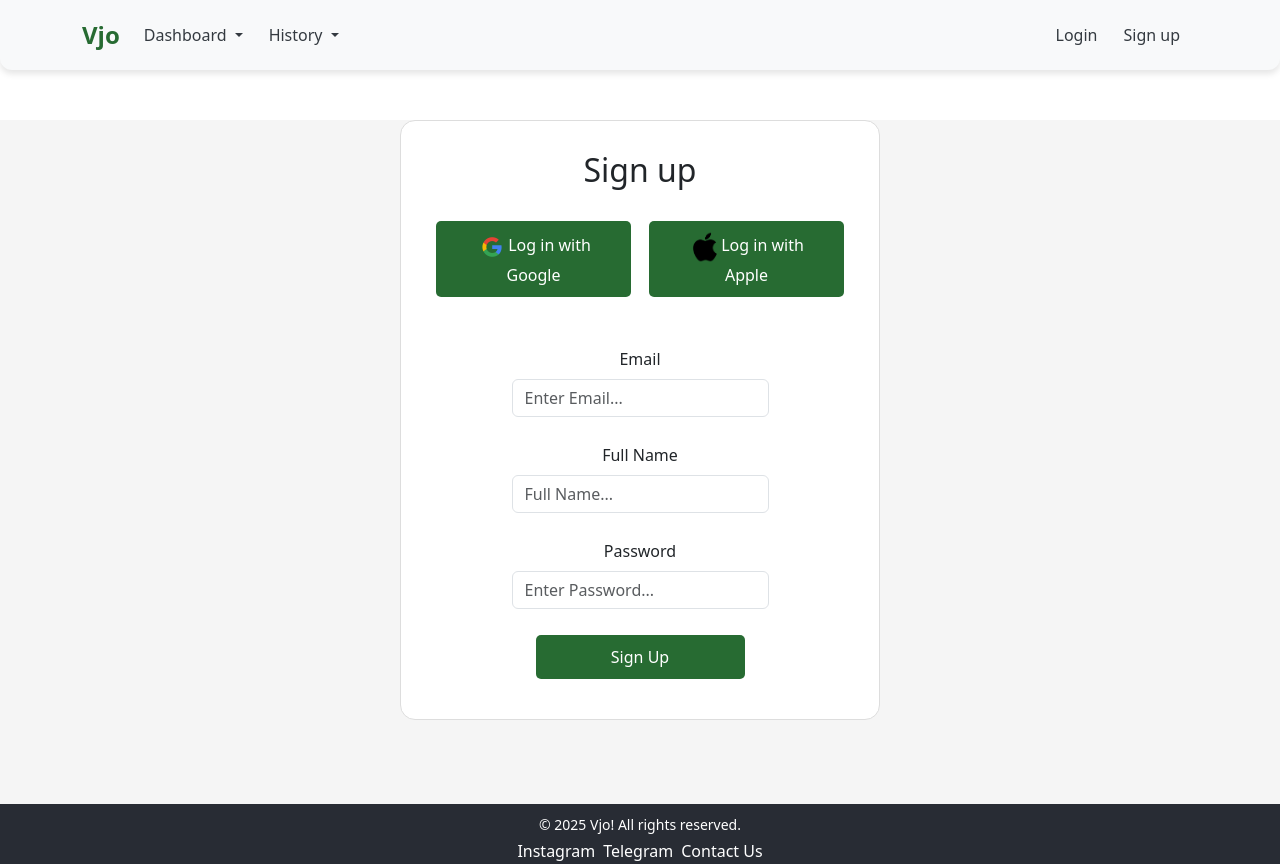
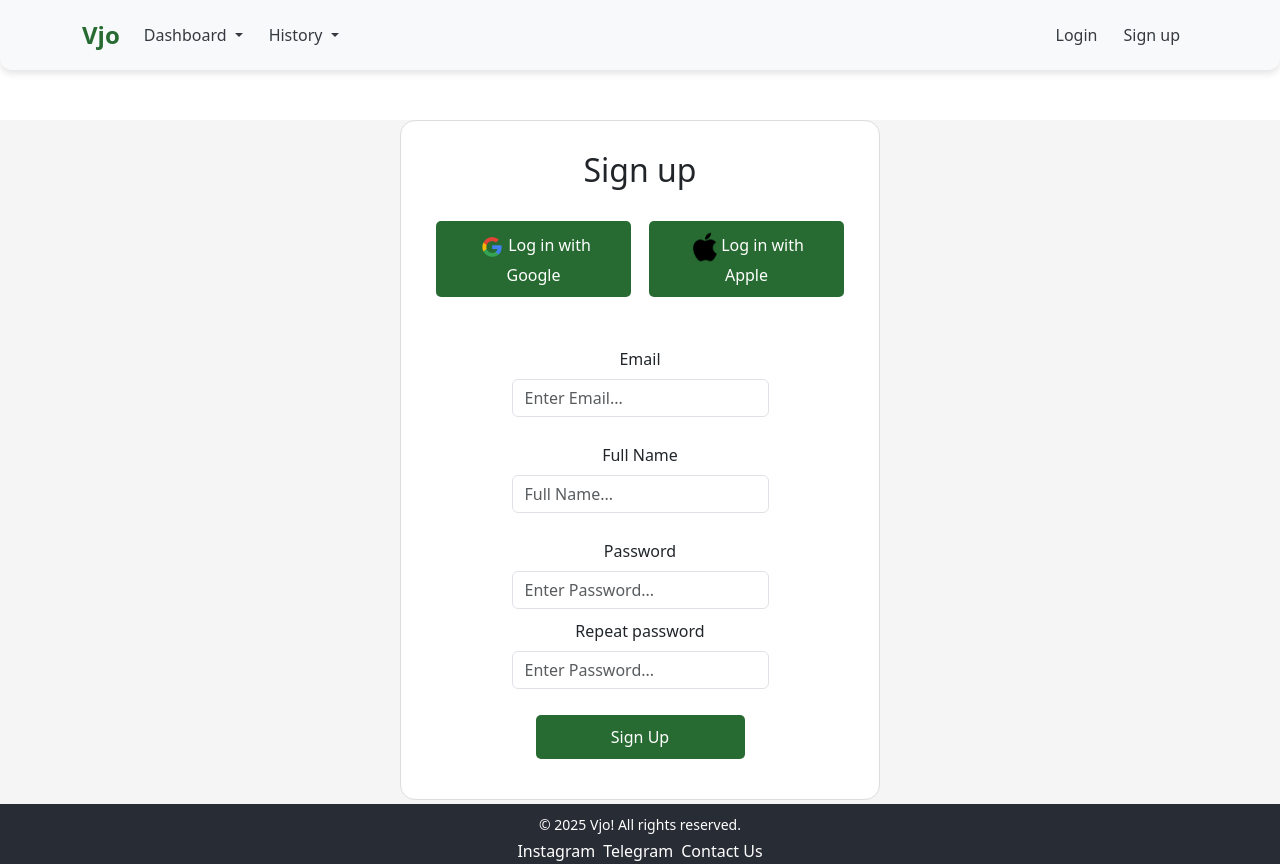
Before and after one commit to retives/vjo, a React (Create React App) app in the folder React/vjo-frontend/: page /signup in a window 1280 px wide. Built offline with nearby package versions, Linux system fonts and the light colour scheme.

Commit message:
excepted null fields

```diff
--- a/React/vjo-frontend/src/components/auth-components/SignupForm.js
+++ b/React/vjo-frontend/src/components/auth-components/SignupForm.js
@@ -12,12 +12,26 @@ function SignupForm() {
     const [email, setEmail] = useState('');
     const [full_name, setFullName] = useState('');
     const [password, setPassword] = useState('');
+    const [repeatPassword, setRepeatPassword] = useState('')
     const [error, setError] = useState(null);
     // Function to handle form submission
     const handleSubmit = async(e) => {
+      setError('')
       e.preventDefault();
       // Sending the request to the server
       try{
+        if (!email && !password && !full_name){
+          setError('Fill in the reuired fields')
+
+          return false
+        }
+        if (password !== repeatPassword){
+          setError('Passwords are not equal!')
+          var passInput = document.getElementById('password')
+          passInput.focus()
+          return false
+        }
+
         const response = await axios.post('http://localhost:8000/accounts/signup/', {
           email,
           full_name,
@@ -99,6 +113,15 @@ function SignupForm() {
             value={password}
             onChange={(e) => setPassword(e.target.value)}
           />
+          <label htmlFor="repeat-password" className="form-label">Repeat password</label>
+          <input
+            type="password"
+            className="form-control"
+            id="repeat-password"
+            placeholder="Enter Password..."
+            value={repeatPassword}
+            onChange={(e) => setRepeatPassword(e.target.value)}
+          />
       </div>
       {/* Submit button  */}
       <button type="submit" className = "w-50" onClick={handleSubmit}>
```
